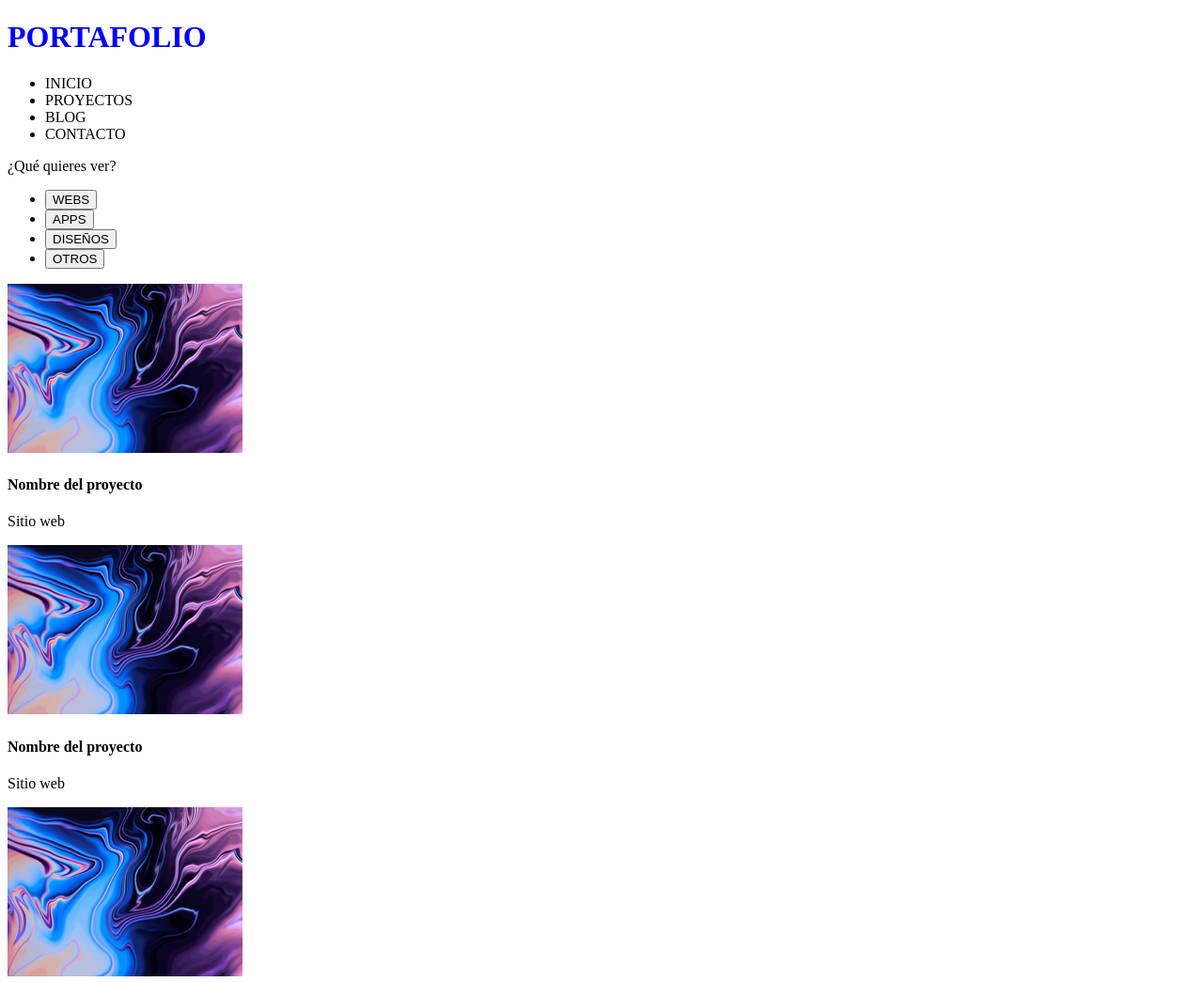
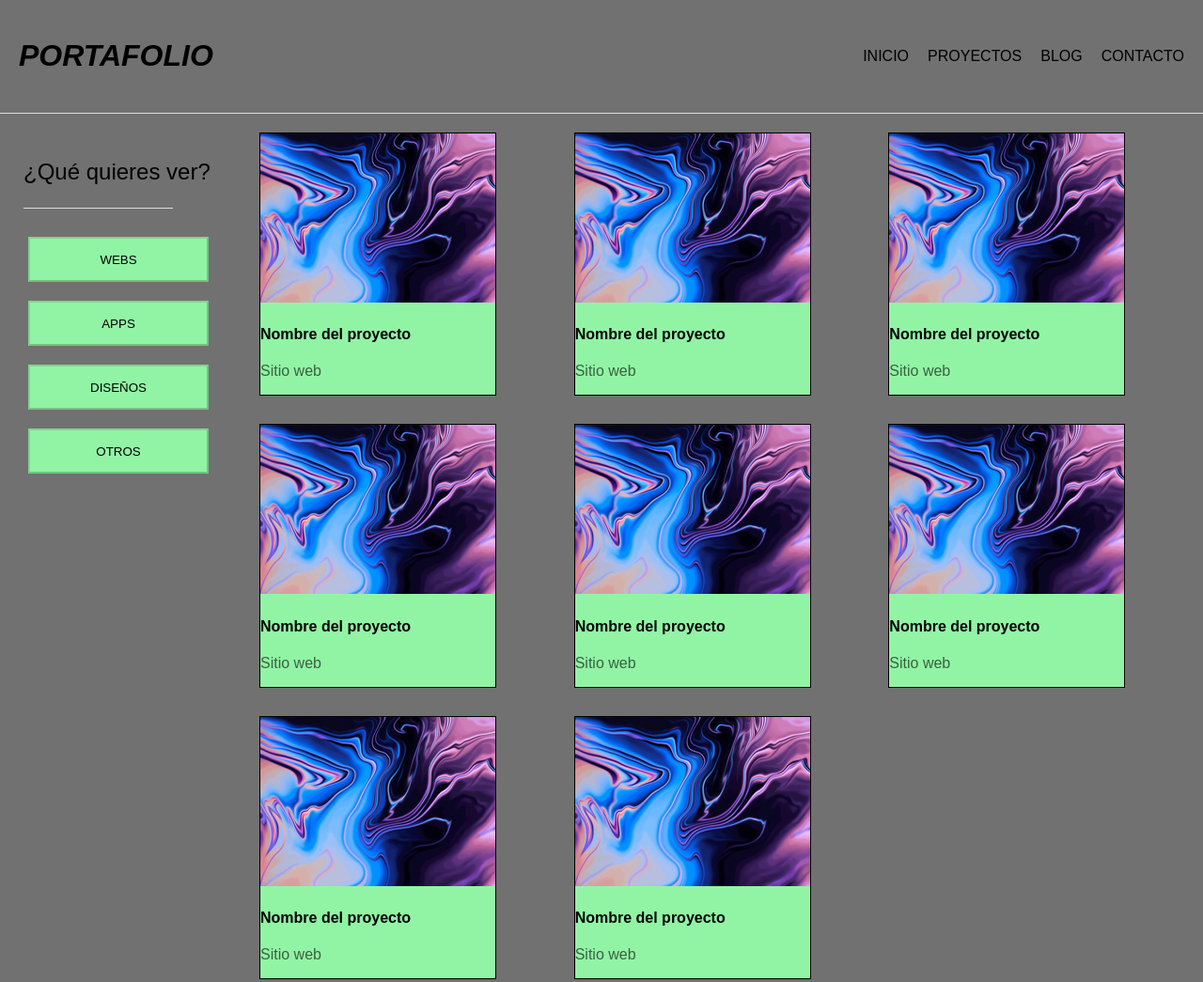
Before and after one commit to laurafferrer/DIW, a plain HTML site: page masCodigoHojaScss/index.html in a window 1280 px wide. Shown: the top 1045 px of the page at 94% size. Drawn offline with Linux system fonts and the light colour scheme; files that its build step writes are made by us from their sources.

Commit message:
Ahora ssssi

```diff
--- a/masCodigoHojaScss/index.html
+++ b/masCodigoHojaScss/index.html
@@ -5,7 +5,7 @@
     <meta charset="UTF-8">
     <meta name="viewport" content="width=device-width, initial-scale=1.0">
     <title>PORTAFOLIO</title> <!-- Establece el título de la página como "PORTAFOLIO" -->
-    <link rel="stylesheet" href="style.css"> <!-- Enlaza la hoja de estilos externa (styles.css) -->
+    <link rel="stylesheet" href="sass-style.css"> <!-- Enlaza la hoja de estilos externa (styles.css) -->
 </head>
 
 <body>
--- /dev/null
+++ b/masCodigoHojaScss/sass-style.css
@@ -0,0 +1,119 @@
+@charset "UTF-8";
+/* Establece estilos iniciales para el cuerpo de la página */
+body {
+  margin: 0;
+  padding: 0;
+  width: 100%;
+  height: 100%;
+  font-family: Arial, Helvetica, sans-serif;
+  background-color: rgb(114, 113, 113);
+  display: grid;
+  grid-template-rows: auto 1fr auto;
+  /* Anidación para el encabezado */
+  /* Anidación para el contenido principal de la página */
+}
+body header {
+  display: grid;
+  grid-template-columns: 1fr auto;
+  justify-content: space-between;
+  align-items: center;
+  padding: 20px 0;
+  border-bottom: 1px solid #ddd;
+  /* Anidación para el logotipo en el encabezado */
+  /* Anidación para la navegación en el encabezado */
+}
+body header .logo {
+  font-weight: bold;
+  font-style: italic;
+  margin-left: 20px;
+}
+body header nav {
+  display: flex;
+  align-items: center;
+  justify-content: flex-end;
+  margin-right: 20px;
+  /* Anidación para la lista no ordenada en la navegación */
+}
+body header nav ul {
+  list-style: none;
+  display: flex;
+  /* Anidación para los elementos de la lista en la navegación */
+}
+body header nav ul li {
+  margin-left: 20px;
+}
+body .content {
+  display: grid;
+  grid-template-columns: 20% 1fr;
+  /* Anidación para la barra lateral en el contenido */
+  /* Anidación para el contenedor principal en el contenido */
+}
+body .content aside .sidebar {
+  display: flex;
+  flex-direction: column;
+  background-color: rgb(114, 113, 113);
+  position: relative;
+  top: 1.5rem;
+  /* Anidación para el título en la barra lateral */
+  /* Anidación para la lista no ordenada en la barra lateral */
+}
+body .content aside .sidebar .title {
+  display: block;
+  margin-left: 25px;
+  font-size: 24px;
+  width: 62%;
+  border-bottom: 1px solid #ddd;
+  white-space: nowrap;
+}
+body .content aside .sidebar ul {
+  list-style: none;
+  padding: 10px;
+  margin: 10px;
+  display: flex;
+  flex-direction: column;
+  /* Anidación para los elementos de la lista en la barra lateral */
+}
+body .content aside .sidebar ul li {
+  padding: 10px;
+  /* Anidación para los botones dentro de la lista en la barra lateral */
+}
+body .content aside .sidebar ul li button {
+  background-color: rgb(145, 244, 165);
+  padding: 15px 20px;
+  height: 3rem;
+  width: 12rem;
+  border-color: rgba(0, 0, 0, 0.2);
+}
+body .content .container {
+  display: grid;
+  grid-template-columns: repeat(auto-fit, minmax(250px, 1fr));
+  gap: 20px;
+  padding: 20px;
+  /* Anidación para las tarjetas dentro del contenedor */
+}
+body .content .container .card {
+  background-color: rgb(145, 244, 165);
+  border: 1px solid #000000;
+  margin-bottom: 10px;
+  padding: 0;
+  width: 250px;
+  /* Anidación para las imágenes dentro de las tarjetas */
+  /* Anidación para el texto dentro de las tarjetas */
+}
+body .content .container .card img {
+  width: 100%;
+  height: auto;
+}
+body .content .container .card p {
+  opacity: 0.6;
+}
+
+/* Establece estilos para el pie de página */
+footer h1 {
+  font-style: italic;
+  opacity: 0.6;
+  margin-left: 20px;
+  margin-top: 10px;
+}
+
+/*# sourceMappingURL=sass-style.css.map */
```
Also changed, not shown: 1 other file.
